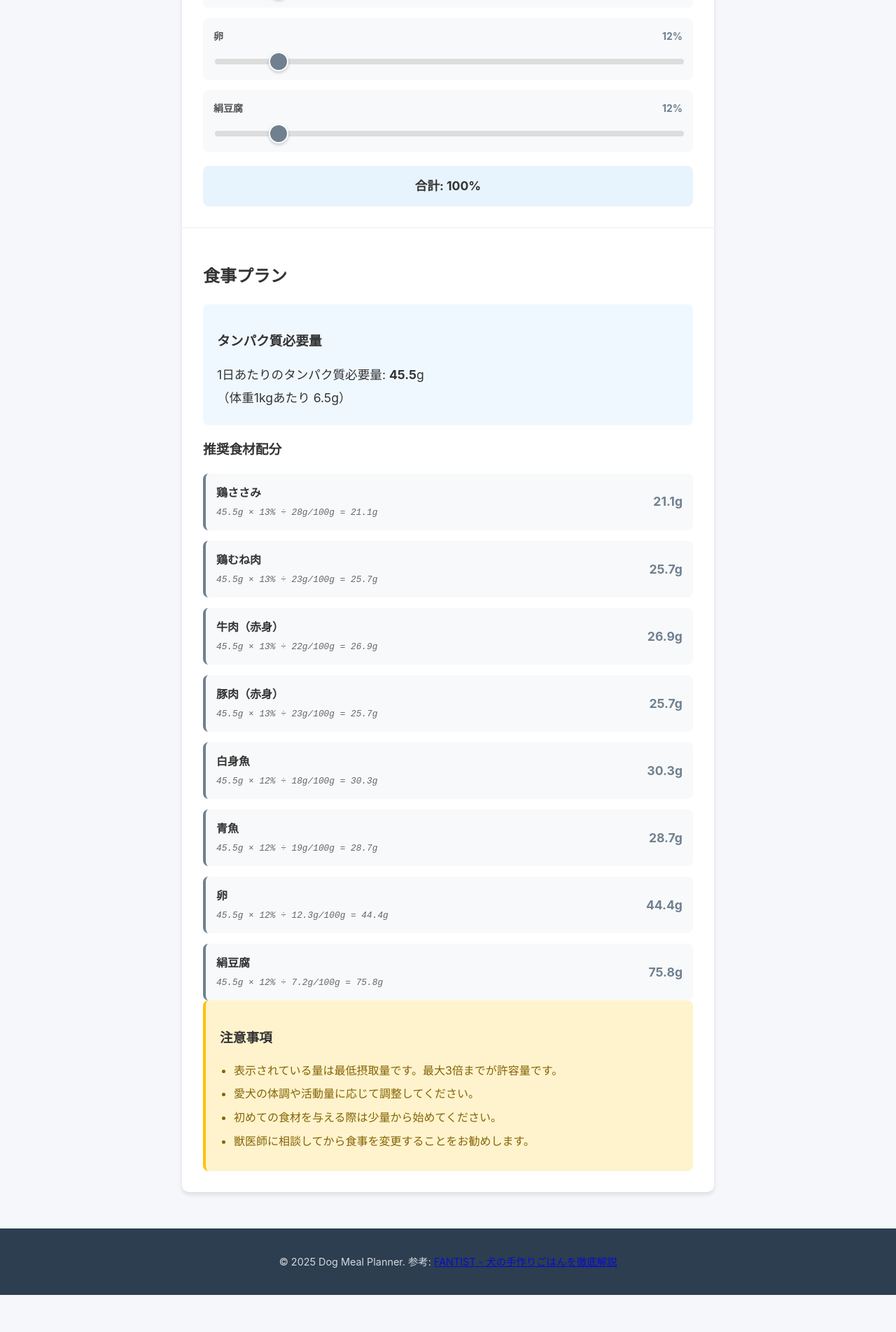
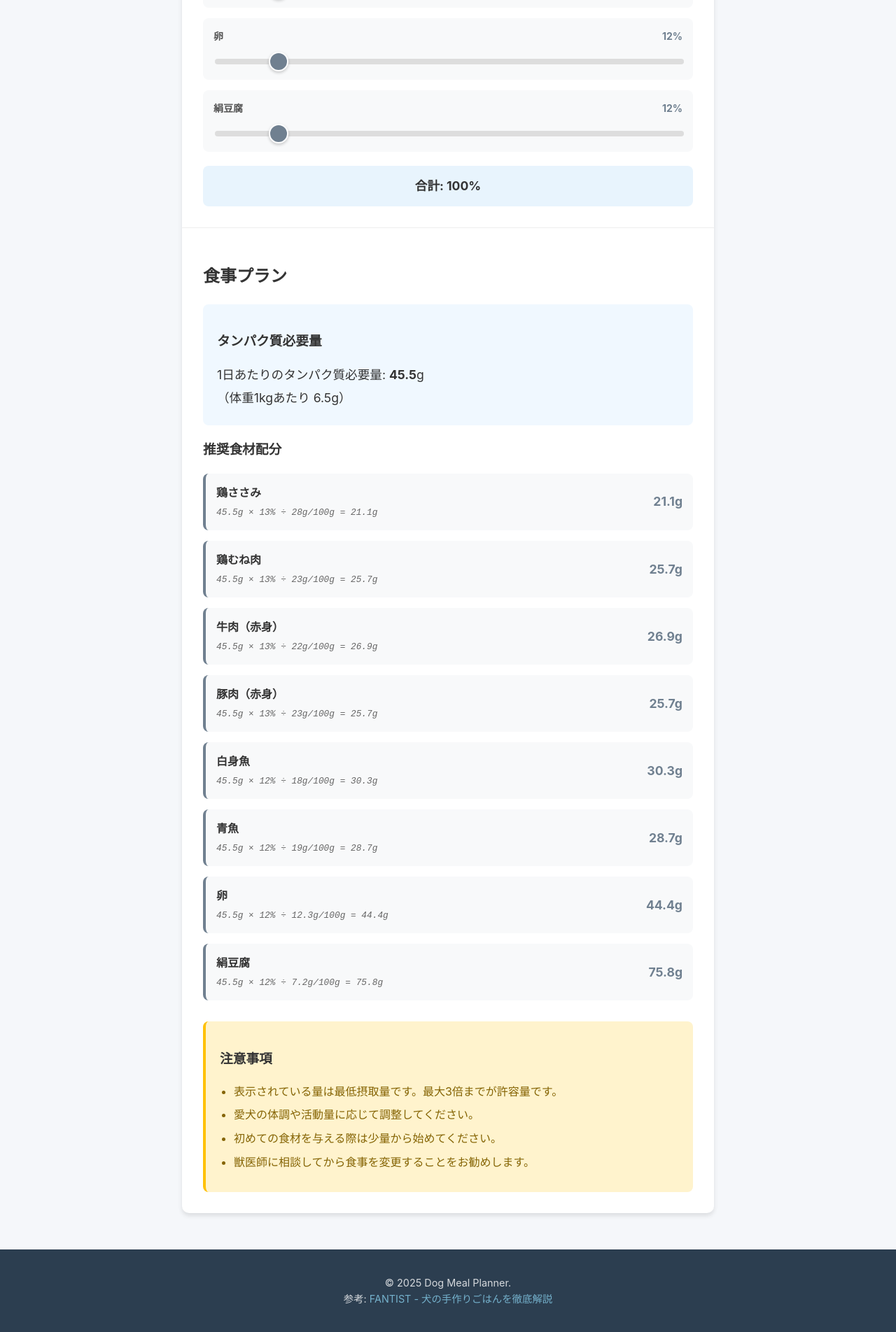
Before and after one commit to argki/dog-meal-planner, a Jekyll site: the page built from index.html, in a window 1280 px wide. Shown: the part 1243-3147 px from the top of the page at 70% size. Built offline with Jekyll 4.4.1, drawn with Linux system fonts in a browser that asks for light colours; before the commit the page ends 3094 px from its top, so only the background shows below that.

Commit message:
Update: 色合い

```diff
--- a/_layouts/default.html
+++ b/_layouts/default.html
@@ -40,7 +40,8 @@
 
     <footer class="site-footer">
         <div class="container">
-            <p>&copy; {{ site.time | date: '%Y' }} {{ site.title }}. 参考: <a href="https://fantist.com/articles/1024" target="_blank" rel="noopener">FANTIST - 犬の手作りごはんを徹底解説</a></p>
+            <p>&copy; {{ site.time | date: '%Y' }} {{ site.title }}.</p>
+            <p>参考: <a href="https://fantist.com/articles/1024" target="_blank" rel="noopener">FANTIST - 犬の手作りごはんを徹底解説</a></p>
         </div>
     </footer>
 
--- a/assets/css/style.css
+++ b/assets/css/style.css
@@ -50,6 +50,17 @@
     margin: 0;
     font-size: 0.9rem;
     opacity: 0.8;
+}
+
+.site-footer a {
+    color: #87CEEB;
+    text-decoration: none;
+    transition: color 0.3s ease;
+}
+
+.site-footer a:hover {
+    color: #B0E0E6;
+    text-decoration: underline;
 }
 
 /* ドッグミールプランナー専用スタイル */
@@ -271,6 +282,7 @@
     padding: 20px;
     border-radius: 8px;
     border-left: 4px solid #ffc107;
+    margin-top: 30px;
 }
 
 .notes ul {
```
